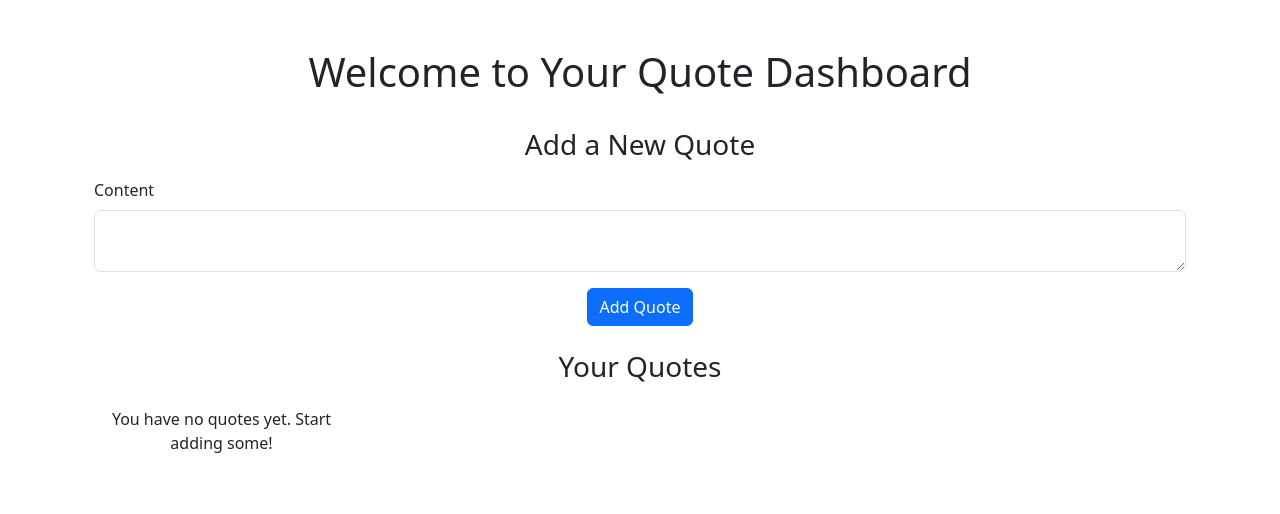
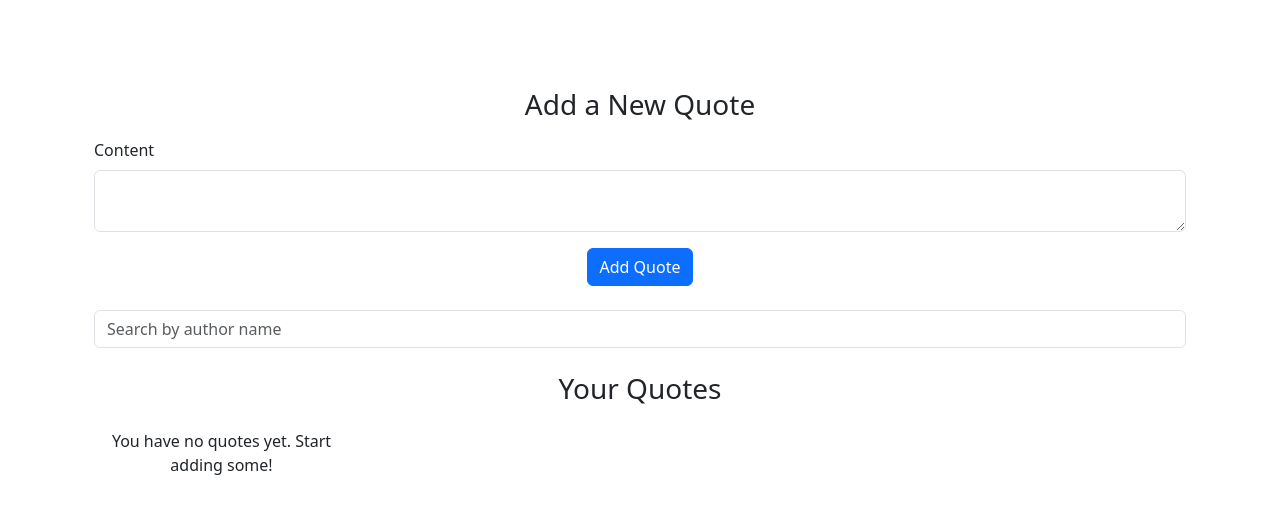
Before and after one commit to CroftsDeveloper/Quote_Diary, a Flask app: page /dashboard in a window 1280 px wide. Shown: the part 56-570 px from the top of the page. Run offline with Flask 3, Linux system fonts and the light colour scheme; the visitor is signed in with stand-in values (Sample User, id 1); data that the repository does not hold is empty; some libraries are stand-ins or nearby versions.

Commit message:
Enhance Dashboard with Dynamic Features and Improved User Experience
**Dynamic Greeting and Date Integration**:
- Added placeholders for dynamic greeting and date in the dashboard, awaiting future JS functionality.

**Author Search Field Addition**:
- Introduced a search field to filter quotes by author, awaiting updates of forms.py, etc.

**JavaScript Functionality Prep**:
- Prepared for the implementation of JavaScript functions like `copyToClipboard` and `confirmDelete`

```diff
--- a/templates/dashboard.html
+++ b/templates/dashboard.html
@@ -2,10 +2,12 @@
 
 {% block content %}
 <main class="container mt-5" role="main">
-    <!--  Greeting and welcome message for the user -->
+    <!-- Dynamic greeting and welcome message for the user  will finish later! -->
     <div class="row mb-4">
-        <div class="col-12 text-center">
-            <h1>Welcome to Your Quote Dashboard</h1>
+        <div class="col-12 welcome-section">
+            <div class="text-center">
+                <p id="dynamicDate" class="lead"></p> <!-- Placeholder for dynamic greeting and date - will finish later! -->
+            </div>
         </div>
     </div>
 
@@ -34,6 +36,17 @@
         </div>
     </section>
 
+    <!-- Author search field -->
+    <section aria-labelledby="authorSearchHeading">
+        <h2 id="authorSearchHeading" class="visually-hidden">Search by Author</h2>
+        <div class="row mb-4">
+            <div class="col">
+                <input type="text" id="authorSearch" class="form-control" placeholder="Search by author name"
+                    aria-label="Search by author name">
+            </div>
+        </div>
+    </section>
+
     <!-- Displaying user's quotes in a responsive grid layout -->
     <section aria-labelledby="userQuotesHeading">
         <h2 id="userQuotesHeading" class="h3 text-center mb-4">Your Quotes</h2>
@@ -49,11 +62,12 @@
                         </blockquote>
                     </div>
                     <div class="card-footer text-center">
-                        <a href="{{ url_for('edit_quote', quote_id=quote.id) }}" class="btn btn-secondary btn-sm">Edit Quote</a>
-                        <form method="POST" action="{{ url_for('delete_quote', quote_id=quote.id) }}" class="delete-form d-inline">
-                            {{ form.hidden_tag() }}
-                            <button type="submit" class="btn btn-danger btn-sm">Delete Quote</button>
-                        </form>
+                        <!-- Adding buttons for delete and copy functionality -->
+                        <div class="d-flex justify-content-center">
+                            <a href="{{ url_for('edit_quote', quote_id=quote.id) }}" class="btn btn-secondary btn-sm mx-1">Edit</a>
+                            <button onclick="confirmDelete('{{ quote.id }}')" class="btn btn-danger btn-sm mx-1" aria-label="Delete Quote">Delete</button>
+                            <button class="btn btn-outline-secondary btn-sm mx-1" onclick="copyToClipboard(this)" aria-label="Copy Quote">Copy</button>
+                        </div>
                     </div>
                 </div>
             </div>
```
